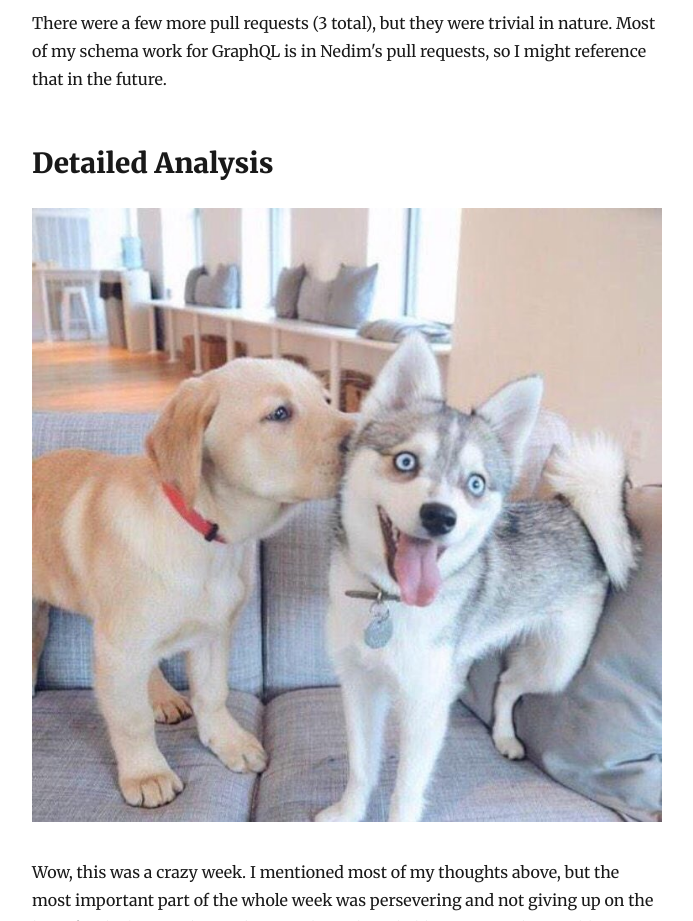
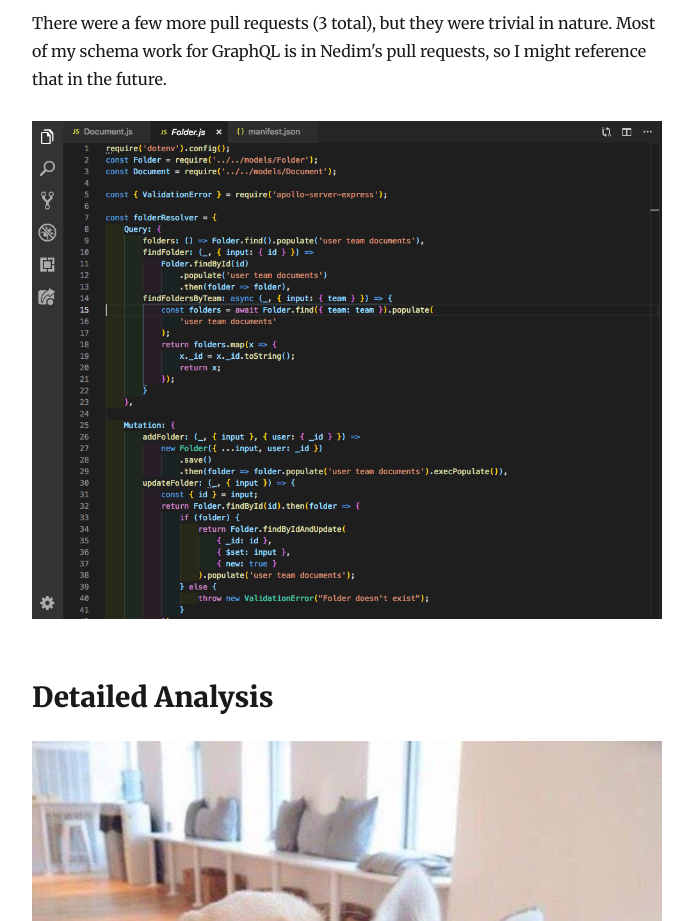
Before and after one commit to tryingtokeepup/kais-blog, a Gatsby site: page /2019-02-22-labs-retrospective-2-electric-booglaloo-or-how-our-team-is-doing-great/ in a window 1280 px wide. Shown: the part 2860-3781 px from the top of the page, without its empty margins (293-986 px from the left). Built offline with nearby package versions, Linux system fonts and the light colour scheme; Gatsby itself is replaced by a stand-in of ours; some packages are replaced by stand-ins of ours.

Commit message:
Update Post “2019-02-22-labs-retrospective-2-electric-booglaloo-or-how-our-team-is-doing-great”

```diff
--- a/content/blog/2019-02-22-labs-retrospective-2-electric-booglaloo-or-how-our-team-is-doing-great.md
+++ b/content/blog/2019-02-22-labs-retrospective-2-electric-booglaloo-or-how-our-team-is-doing-great.md
@@ -14,8 +14,6 @@
 ![](../assets/backend-fix.png "Backend was finally fixed - Was a .env error")
 
 This was a glorious find, as it took me the better part of two days to finally pinpoint the issue. It is almost galling that for all the effort I put into finding the variable, it was only a line of code in the end and a Netlify variable that was missing. Oh well.
-
-
 
 ![](../assets/screen-shot-2019-02-25-at-7.34.23-am.png "The missing .env variable!")
 
@@ -39,11 +37,15 @@
 * [Trello](https://trello.com/c/jTXWoQ2d/17-learn-graphql-apollo-prisma-kai)
 
 ### Ticket 4: Finally. FINALLY. Found the env variable that was causing all the pain. Aggh.
+
 * [Github](https://github.com/Lambda-School-Labs/labs-team-home/pull/301)
 * [Trello](https://trello.com/c/jTXWoQ2d/17-learn-graphql-apollo-prisma-kai)
 
+There were a few more pull requests (3 total), but they were trivial in nature. Most of my schema work for GraphQL is in Nedim's pull requests, so I might reference that in the future.
 
-There were a few more pull requests (3 total), but they were trivial in nature. Most of my schema work for GraphQL is in Nedim's pull requests, so I might reference that in the future.
+
+
+![](../assets/schema.png "more schema stuff")
 
 ## Detailed Analysis
 
```
